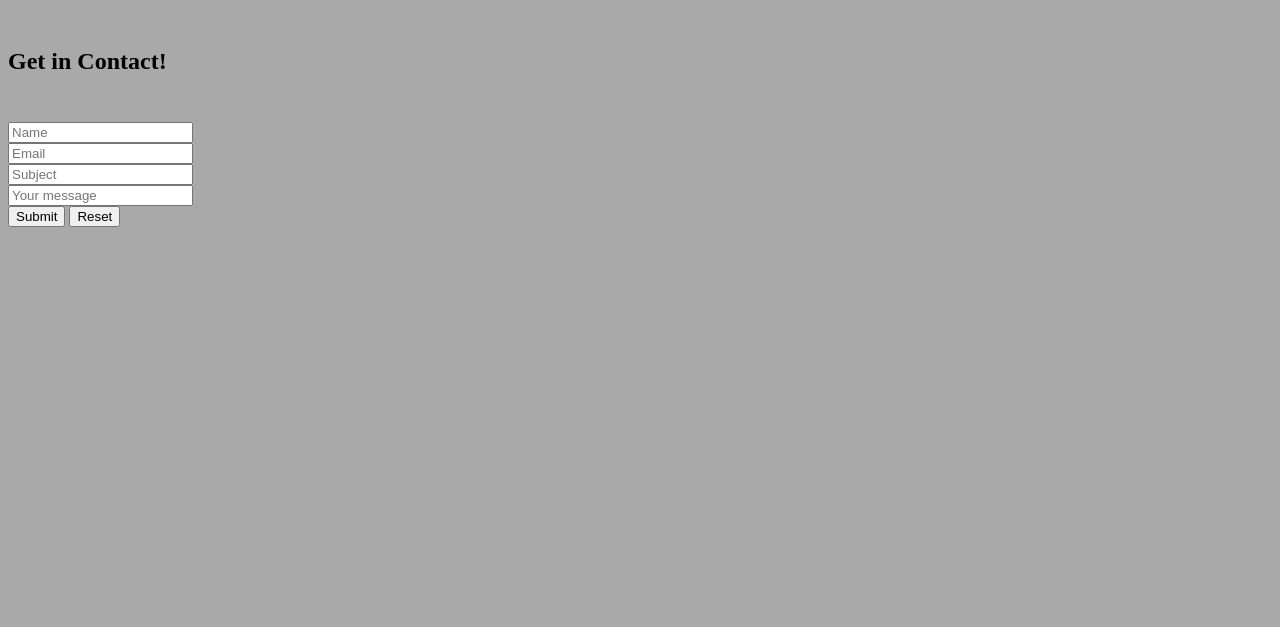
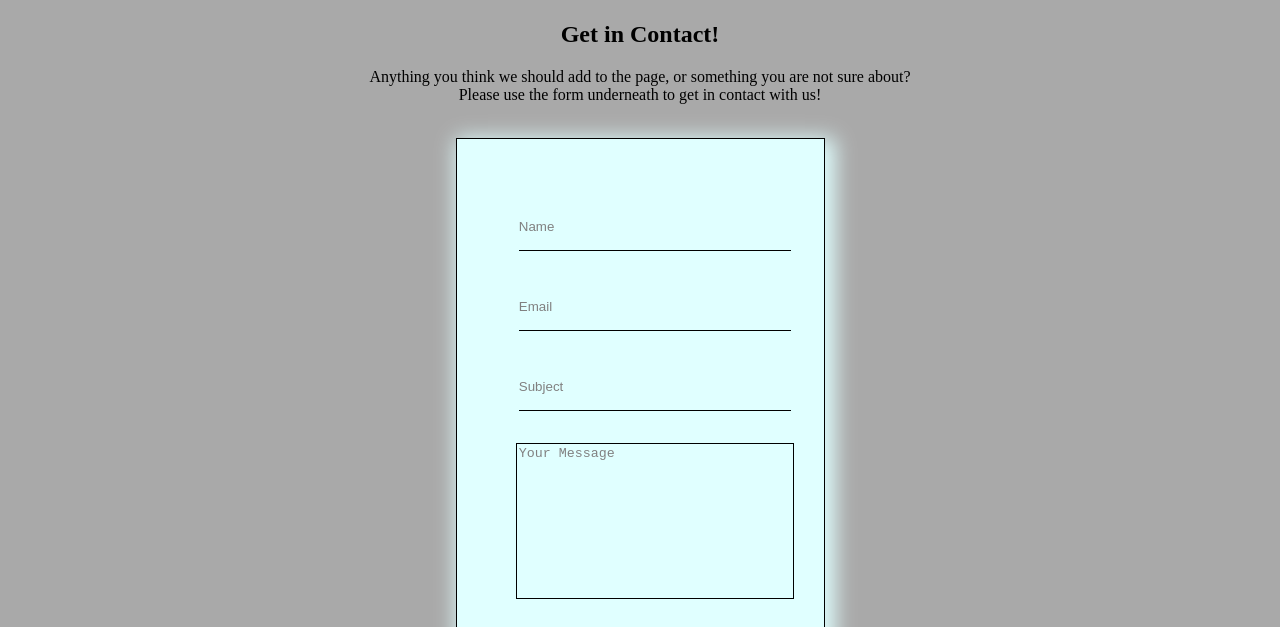
Before and after one commit to Thundeee/eksamenQ2, a plain HTML site: page contact.html in a window 1280 px wide. Shown: the part 173-800 px from the top of the page. Drawn offline with Linux system fonts and the light colour scheme.

Commit message:
fixed contact page

```diff
--- a/contact.html
+++ b/contact.html
@@ -40,10 +40,10 @@
     <main>
       <h1 id="title">Explore Runeterra</h1>
 
-      <noscript
-        >Please enable javascript to view information on this site!</noscript
-      >
-      <h2 id="contactHeader"><br />Get in Contact!<br /><br /></h2>
+        <div class="contactPageWrapper">
+      <h2 id="contactHeader">Get in Contact!</h2>
+      <p>Anything you think we should add to the page, or something you are not sure about?<br>
+        Please use the form underneath to get in contact with us!</p><br>
 
       <form id="contactInfo">
         <div>
@@ -65,19 +65,20 @@
 
         <div>
           <label for="msgContent"></label>
-          <input
+          <textarea
+            rows="10"
             type="text"
             id="msgContent"
-            placeholder="Your message"
-            required
-          />
+            placeholder="Your Message" required></textarea>
           <span id="msgContentMsg" color="red"></span>
         </div>
 
+        <div class="contactBttns">
         <button type="submit">Submit</button>
         <button type="reset">Reset</button>
+      </div>
       </form>
-
+</div>
 
       <noscript
         >Please enable javascript to view information on this site!</noscript
--- a/css/stylesheet.css
+++ b/css/stylesheet.css
@@ -65,6 +65,12 @@ header {
     padding-bottom: 2em;
     position: relative;
     bottom: 1em;
+  }
+
+
+
+  .currentNavItem {
+    text-decoration: underline;
   }
 
   #menu-icon,
@@ -201,7 +207,7 @@ header {
     border: 1px solid black;
     min-height: calc(450px - 7.5vw);
     position: relative;
-    box-shadow: 2px 2px #7B7A72;
+    box-shadow: -4px 4px #7B7A72;
     background-color: var(--clr--tertiary);
 
 }
@@ -234,6 +240,79 @@ header {
 .container div p {
 margin: 1vw;
 }
+
+
+/* Contact page */
+
+
+.contactPageWrapper {
+  text-align: center;
+
+}
+
+#contactInfo {
+  margin: auto;
+  padding: 32px;
+  width: calc(175px + 10vw);
+  display: flex;
+  flex-direction: column;
+  background-color: lightcyan;
+  border: 1px solid;
+  box-shadow: 5px 5px 20px 5px  lightcyan ;
+}
+
+
+div > input {
+  position: relative;
+  left: 5%;
+  width: 90%;
+  padding: 16px 0;
+  border: none;
+  border-bottom: 1px solid;
+  background-color: lightcyan;
+  margin-top: 2rem;
+}
+
+textarea {
+  position: relative;
+  left: 5%;
+  width: 90%;
+  margin-top: 2rem;
+  background-color: lightcyan;
+  resize: none;
+  border: 1px solid black;
+}
+
+::placeholder {
+  color: gray;
+}
+
+div > input:focus, textarea:focus {
+  outline: none;
+
+}
+
+div > span {
+  margin-left: 5%;
+  display: flex;
+  flex-direction: row;
+}
+
+.contactBttns {
+  margin-top: 2.5vw;
+  display: flex;
+  justify-content: space-around;
+
+}
+
+.contactBttns > button {
+  width: 25%;
+  padding: 5%;
+  box-sizing : content-box;
+
+
+}
+
 
 /* BUTTONS */
 
@@ -357,12 +436,6 @@ margin-top: 50px;
 }
 
 
-
-  .currentNavItem {
-    text-decoration: underline;
-  }
-
-
   /* Hides home */
   .navmenu > li:nth-child(1) {
     display: none;
--- a/js/script.js
+++ b/js/script.js
@@ -13,7 +13,7 @@ const form = document.querySelector("form#contactInfo");
 let nameInp = document.querySelector("input#name");
 let subjectInp = document.querySelector("input#subject");
 let emailInp = document.querySelector("input#email");
-let msgContentInp = document.querySelector("input#msgContent");
+let msgContentInp = document.querySelector("textarea#msgContent");
 
 let nameMsg = document.querySelector("span#nameMsg");
 let subjectMsg = document.querySelector("span#subjectMsg");
```
Also changed, not shown: about.html (+23 -1 lines).
